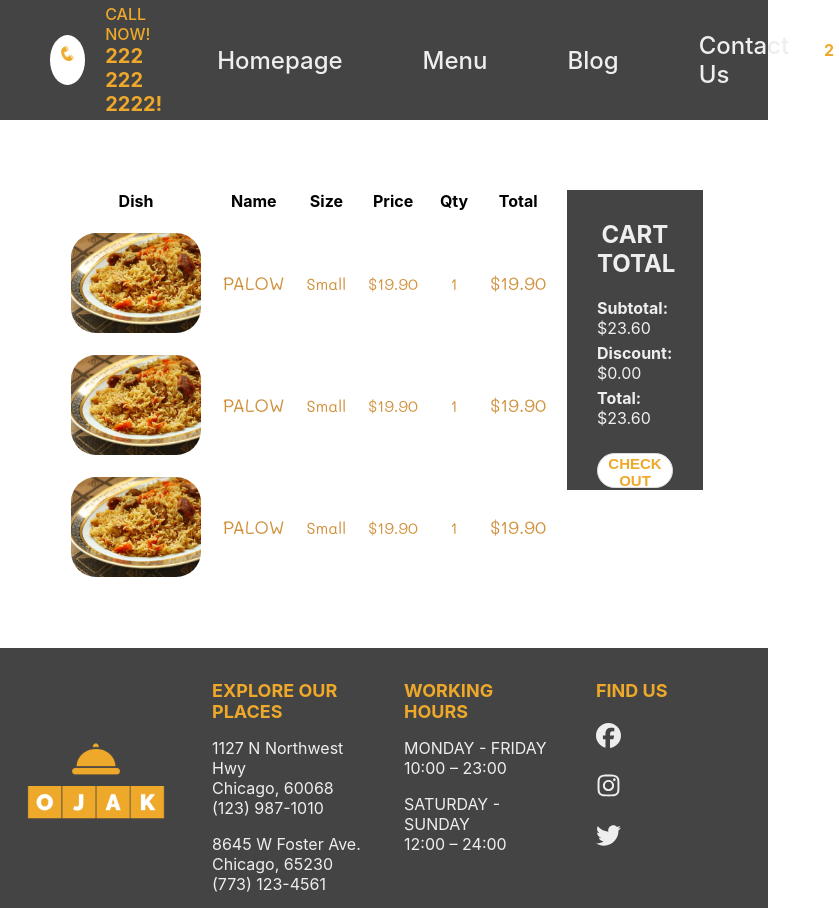
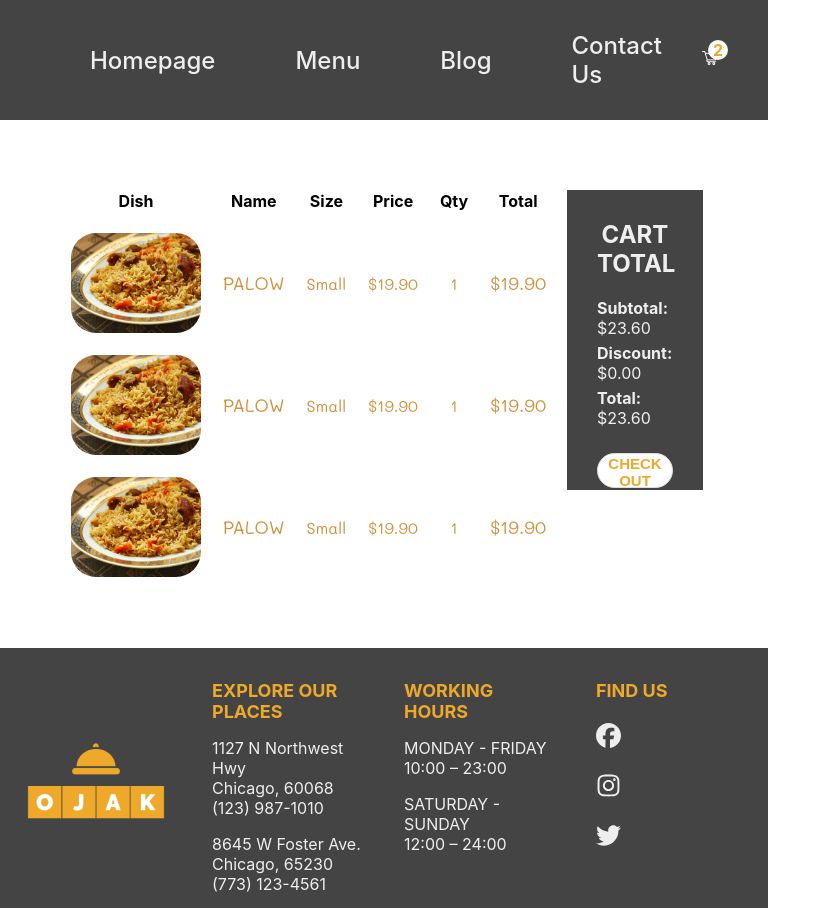
Before and after one commit to Arnazarov/Ojak, a Next.js app: page /cart in a window 768 px wide. Shown: the whole page, 839 px wide, since content can reach past the window. Built offline with nearby package versions, Linux system fonts and the light colour scheme.

Commit message:
added style for desktop view

```diff
--- a/styles/Header.module.css
+++ b/styles/Header.module.css
@@ -92,3 +92,12 @@
         flex: 3;
     }
 }
+
+@media screen and (min-width: 480px) and (max-width:1015px) {
+    .item:nth-child(2) {
+        flex: 11;
+    }
+    .item:first-child {
+        display: none;
+    }
+}
```
